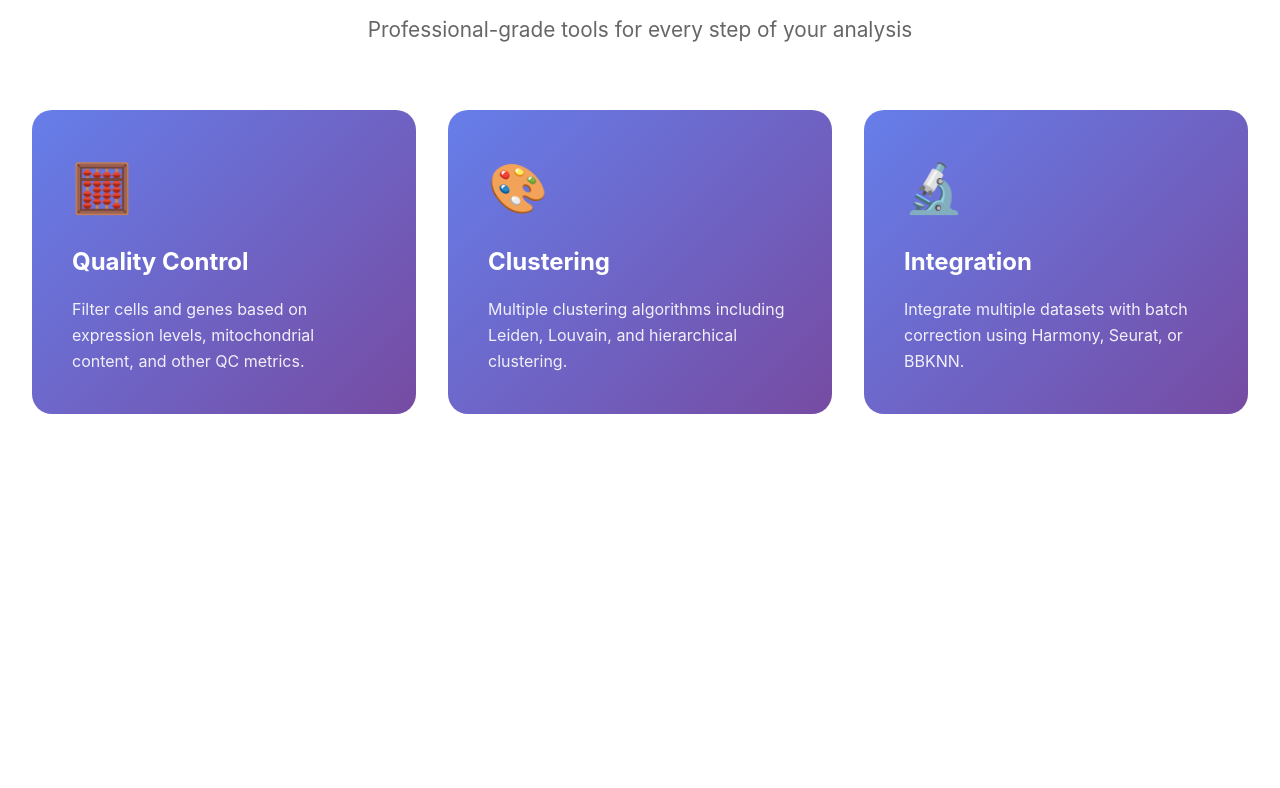
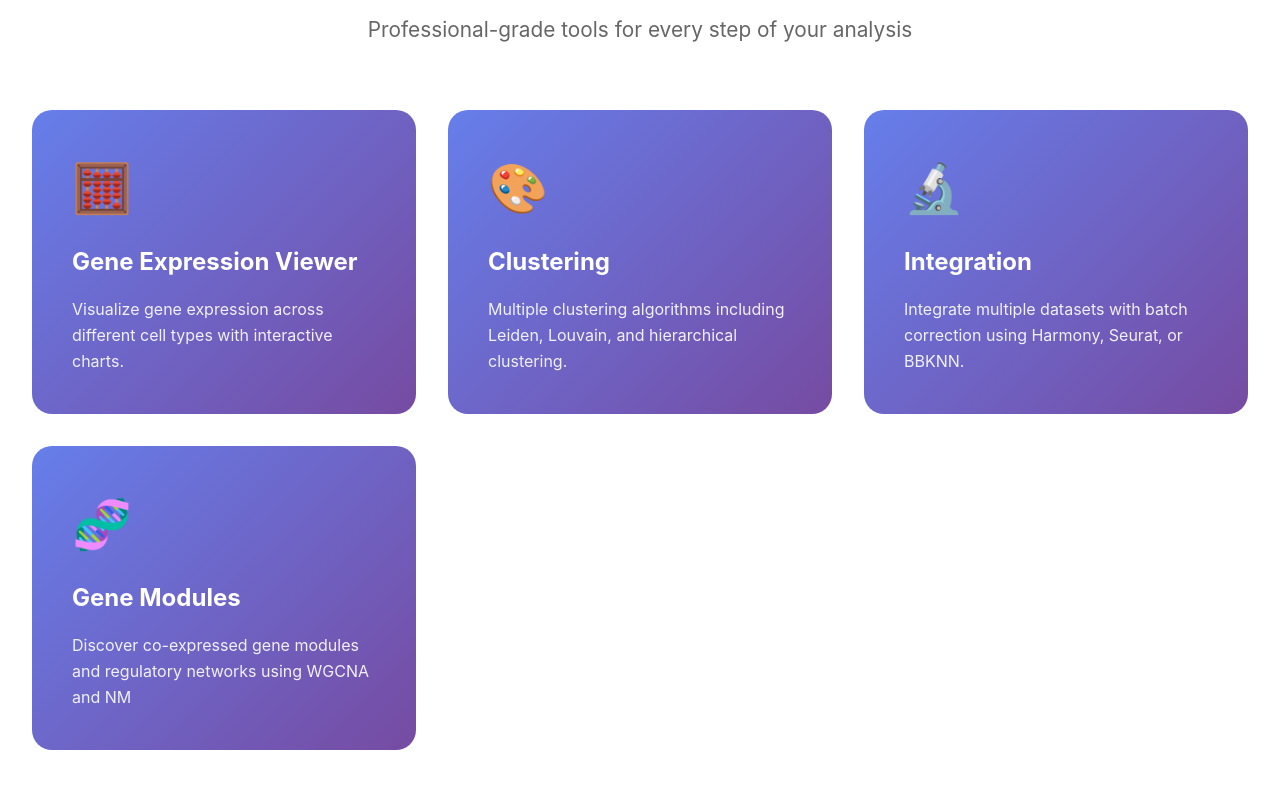
Before and after one commit to wezhuv22/Micro-platform, a plain HTML site: page index.html in a window 1280 px wide. Shown: the part 2691-3479 px from the top of the page. Before the commit the page ends 3205 px from the top, so only its background shows below. Drawn offline with Linux system fonts and the light colour scheme.

Commit message:
Update index.html

```diff
--- a/index.html
+++ b/index.html
@@ -855,10 +855,10 @@
             <p class="section-subtitle">Professional-grade tools for every step of your analysis</p>
         </div>
         <div class="tools-grid">
-            <div class="tool-card">
+            <div class="tool-card" onclick="openGeneExpressionTool()">
                 <div class="tool-icon">🧮</div>
-                <h3 class="tool-title">Quality Control</h3>
-                <p class="tool-description">Filter cells and genes based on expression levels, mitochondrial content, and other QC metrics.</p>
+                <h3 class="tool-title">Gene Expression Viewer</h3>
+                <p class="tool-description">Visualize gene expression across different cell types with interactive charts.</p>
             </div>
             <div class="tool-card">
                 <div class="tool-icon">🎨</div>
@@ -870,3 +870,7 @@
                 <h3 class="tool-title">Integration</h3>
                 <p class="tool-description">Integrate multiple datasets with batch correction using Harmony, Seurat, or BBKNN.</p>
             </div>
+            <div class="tool-card">
+                <div class="tool-icon">🧬</div>
+                <h3 class="tool-title">Gene Modules</h3>
+                <p class="tool-description">Discover co-expressed gene modules and regulatory networks using WGCNA and NM
```
